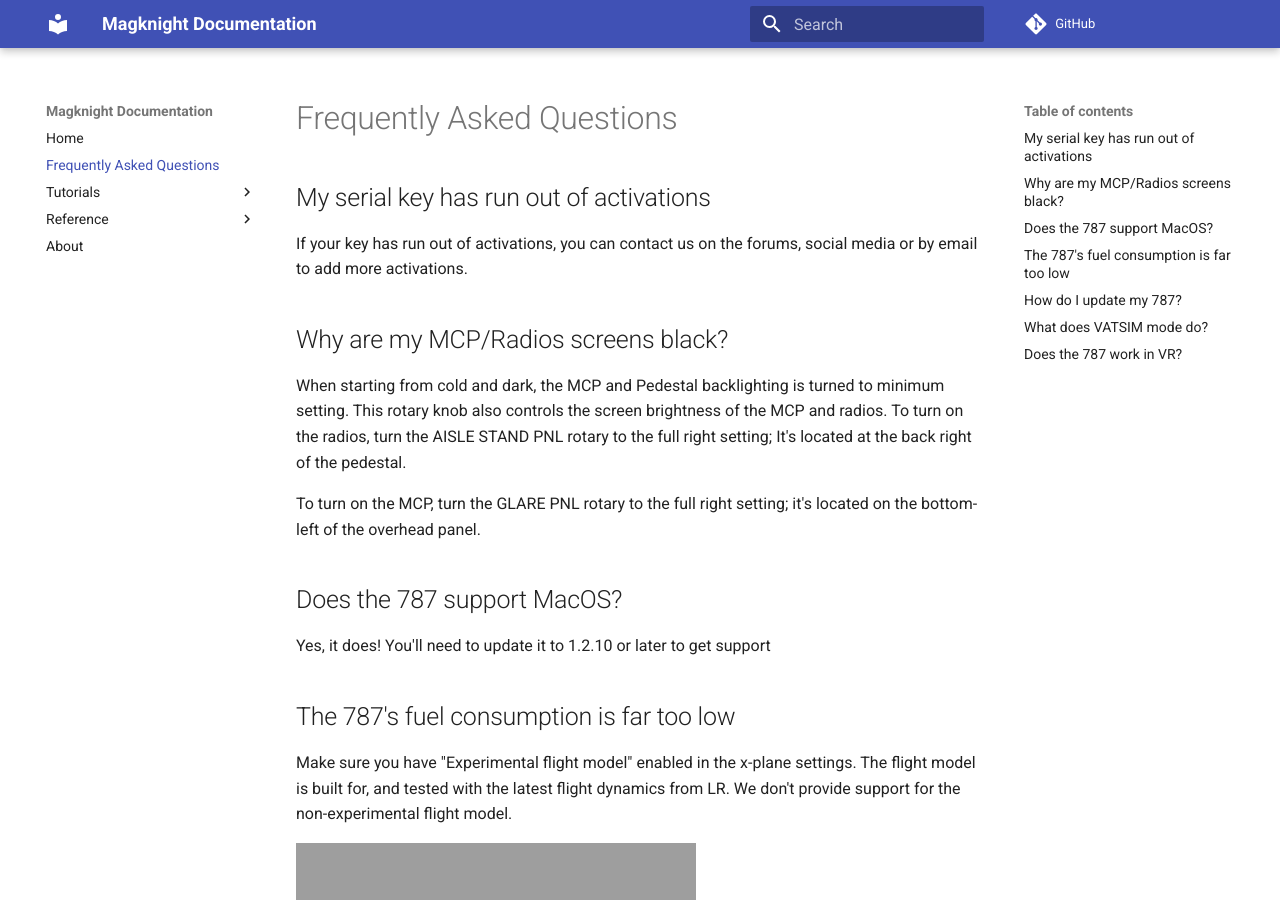
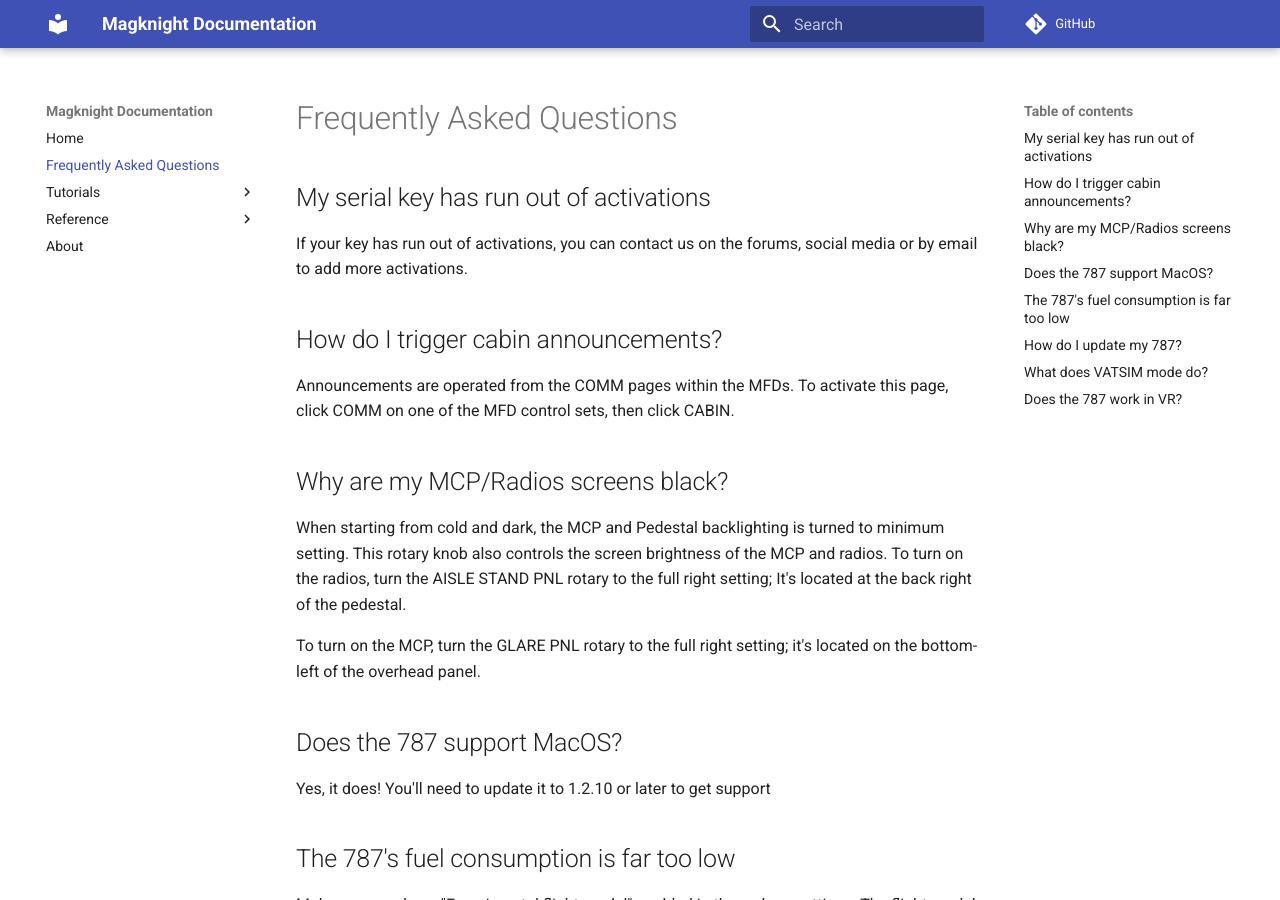
Before and after one commit to magknight/aviatorsDocs, an MkDocs documentation site: the page built from docs/faq.md, in a window 1280 px wide and 900 px high. Built offline with MkDocs 1.6.1 and Material for MkDocs 9.7.7, drawn with Linux system fonts in a browser that asks for light colours; comment, search, counter and statistics services are not loaded.

Commit message:
Update faq.md

```diff
--- a/docs/faq.md
+++ b/docs/faq.md
@@ -4,6 +4,9 @@
 # Frequently Asked Questions
 ## My serial key has run out of activations
 If your key has run out of activations, you can contact us on the forums, social media or by email to add more activations.
+
+## How do I trigger cabin announcements?
+Announcements are operated from the COMM pages within the MFDs. To activate this page, click COMM on one of the MFD control sets, then click CABIN.
 
 ## Why are my MCP/Radios screens black?
 When starting from cold and dark, the MCP and Pedestal backlighting is turned to minimum setting. This rotary knob also controls the screen brightness of the MCP and radios.
```
